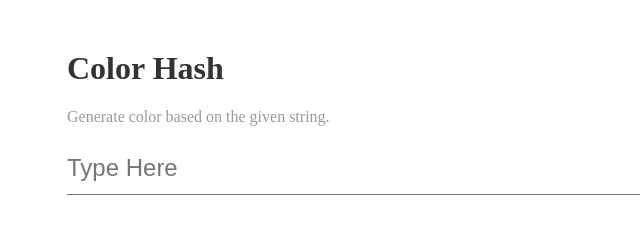
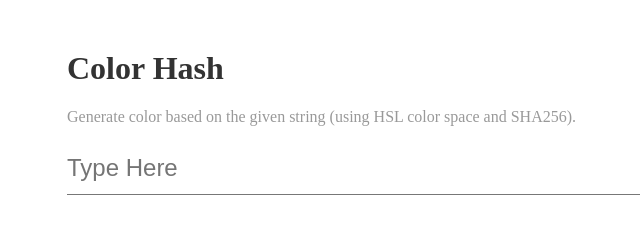
Before and after one commit to zenozeng/color-hash, a website: page demo/index.html in a window 1280 px wide. Shown: the whole page, without its empty margins (61-701 px from the left). Drawn offline with Linux system fonts and the light colour scheme.

Commit message:
feat: update demo

```diff
--- a/demo/index.html
+++ b/demo/index.html
@@ -54,12 +54,12 @@
 </head>
 <body>
     <h1>Color Hash</h1>
-    <p>Generate color based on the given string.</p>
+    <p>Generate color based on the given string (using HSL color space and SHA256).</p>
     <input type="text" id="str" placeholder="Type Here">
     <ul id="history">
     </ul>
-    <script type="module">
-        import ColorHash from '../dist/bundle.js';
+    <script src="../dist/color-hash.js"></script>
+    <script>
         var input = document.getElementById('str');
         var historyList = document.getElementById('history');
         var colorHash = new ColorHash();
```
